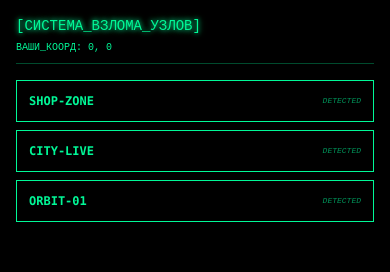
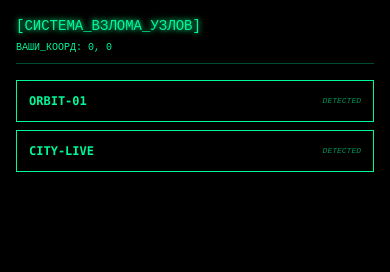
Before and after one commit to ertahfit-crypto/stalker-pda1, a React (Vite) app: page / in a window 390 px wide. Shown: the top 272 px of the page. Built offline with nearby package versions, Linux system fonts and the light colour scheme; no server answers.

Commit message:
Fix: manual selection and mobile layout

```diff
--- a/src/App.jsx
+++ b/src/App.jsx
@@ -4,31 +4,22 @@ import './App.css';
 // СПИСОК РЕАЛЬНЫХ ОТКРЫТЫХ КАМЕР (Без паролей)
 const initialCameras = [
   {
-    id: 'SHOP-ZONE',
-    name: 'LOCAL_MARKET_01',
-    coords: { lat: 46.3910, lon: 30.7181 },
-    // Прямая ссылка на статический шум (всегда работает)
-    url: 'https://media.giphy.com/media/oEI9uWUicKgZSMmH2f/giphy.gif',
-    type: 'image'
+    id: 'ORBIT-01',
+    name: 'ISS_LIVE_FEED',
+    coords: { lat: 0, lon: 0 },
+    // Правильная ссылка для встраивания стрима с МКС
+    url: 'https://www.youtube-nocookie.com/embed/jPTD2gnZFUw?autoplay=1&mute=1',
+    type: 'video'
   },
   {
     id: 'CITY-LIVE',
-    name: 'STREET_MONITOR',
+    name: 'ODESA_DUMSKAYA',
     coords: { lat: 46.48, lon: 30.74 },
-    // Пример открытого MJPEG потока (часто используется в IP камерах)
-    url: 'https://images.webcams.travel/preview/1569429158.jpg',
-    type: 'image'
-  },
-  {
-    id: 'ORBIT-01',
-    name: 'ISS_FEED_LIVE',
-    coords: { lat: 0, lon: 0 },
-    // Реальный стрим с МКС через iframe
-    url: 'https://youtu.be/NKvlt-K0jn0',
+    // Пример другой камеры (если найдешь рабочую ссылку для встраивания)
+    url: 'https://www.youtube-nocookie.com/embed/live_stream?channel=UC...&autoplay=1',
     type: 'video'
   }
 ];
-
 function App() {
   const [activeNode, setActiveNode] = useState(null);
   const [userPos, setUserPos] = useState({ lat: 0, lon: 0 });
```
